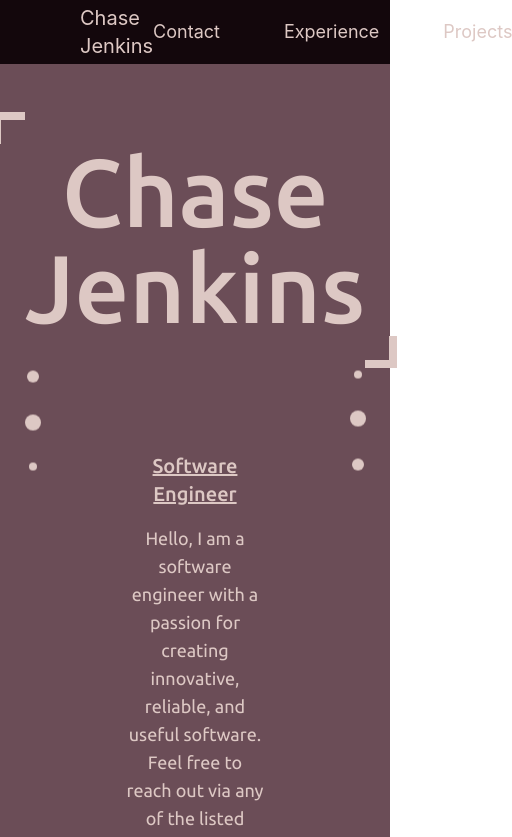
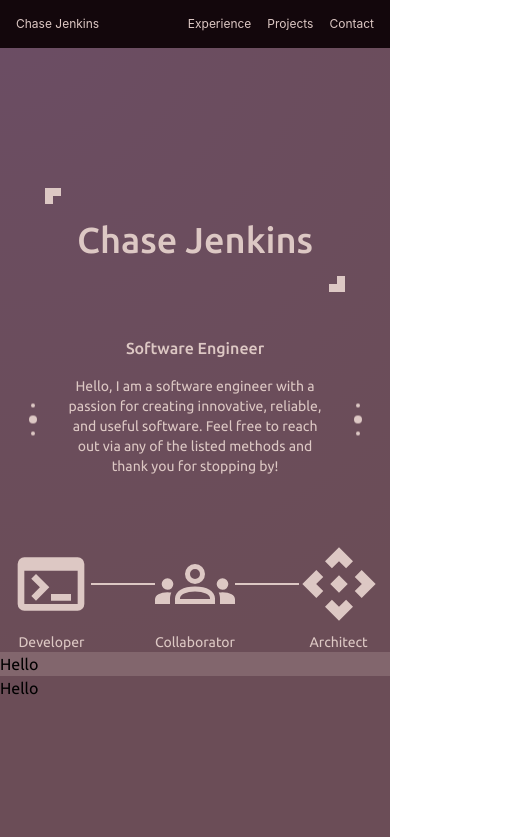
Before and after one commit to chasejenkins303/portfolio, a React (Create React App) app: page /#/ in a window 390 px wide. Shown: the top 837 px of the page, 512 px wide, since content can reach past the window. Built offline with nearby package versions, Linux system fonts and the light colour scheme; the HTML template or start-up script is replaced by a standard one.

Commit message:
mobile compatible

```diff
--- a/src/components/Navbar.tsx
+++ b/src/components/Navbar.tsx
@@ -1,18 +1,18 @@
 
 export default function Navbar() {
     return(
-        <div className="w-full h-16 bg-black flex justify-between items-center px-20 text-light">
-            <p className="text-xl">Chase Jenkins</p>
-            <div className="flex items-center gap-16 text-lg h-full">
-                <p className="hover:cursor-pointer hover:underline">
-                    Contact
-                </p>
+        <div className="w-full h-12 px-4 sm:h-16 bg-black flex justify-between items-center sm:px-20 text-light">
+            <p className="text-xs sm:text-xl">Chase Jenkins</p>
+            <div className="flex items-center gap-4 sm:gap-8 md:gap-16 text-xs sm:text-lg h-full">
                 <p className="hover:cursor-pointer hover:underline">
                     Experience
                 </p>
                 <p className="hover:cursor-pointer hover:underline">
                     Projects
                 </p>
+                <p className="hover:cursor-pointer hover:underline">
+                    Contact
+                </p>
             </div>
         </div>
     )
--- a/src/components/WhiteSpace.tsx
+++ b/src/components/WhiteSpace.tsx
@@ -4,16 +4,16 @@ function WhiteSpace(isLoaded: any) {
   return (
     <div className={`absolute inset-y-0 left-0 right-0 flex justify-between pointer-events-none ${isLoaded ? 'animate-fadeInTwo' : 'opacity-0'}`}>
       {/* Left side floating dots */}
-      <div className="relative w-1/6 h-full flex flex-col justify-center items-center space-y-8">
-        <div className="w-3 h-3 bg-light rounded-full animate-float"></div>
-        <div className="w-4 h-4 bg-light rounded-full animate-float"></div>
-        <div className="w-2 h-2 bg-light rounded-full animate-float"></div>
+      <div className="relative w-1/6 h-full flex flex-col justify-center items-center space-y-2 md:space-y-8">
+        <div className="w-1 h-1 md:w-3 md:h-3 bg-light rounded-full animate-float"></div>
+        <div className="w-2 h-2 md:w-4 md:h-4 bg-light rounded-full animate-float"></div>
+        <div className="w-1 h-1 md:w-2 md:h-2 bg-light rounded-full animate-float"></div>
       </div>
       {/* Right side floating dotss */}
-      <div className="relative w-1/6 h-full flex flex-col justify-center items-center space-y-8">
-        <div className="w-2 h-2 bg-light rounded-full animate-float"></div>
-        <div className="w-4 h-4 bg-light rounded-full animate-float"></div>
-        <div className="w-3 h-3 bg-light rounded-full animate-float"></div>
+      <div className="relative w-1/6 h-full flex flex-col justify-center items-center space-y-2 md:space-y-8">
+        <div className="w-1 h-1 md:w-2 md:h-2 bg-light rounded-full animate-float"></div>
+        <div className="w-2 h-2 md:w-4 md:h-4 bg-light rounded-full animate-float"></div>
+        <div className="w-1 h-1 md:w-3 md:h-3 bg-light rounded-full animate-float"></div>
       </div>
     </div>
   );
--- a/src/pages/Home.tsx
+++ b/src/pages/Home.tsx
@@ -3,46 +3,46 @@ import { useState, useEffect } from "react";
 
 function Home() {
   const [isLoaded, setIsLoaded] = useState(false);
-//   const [position, setPosition] = useState({ x: 0, y: 0 });
+  const [position, setPosition] = useState({ x: 0, y: 0 });
 
-//   const handleMouseMove = (e: any) => {
-//     setPosition({ x: e.clientX, y: e.clientY });
-//   };
+  const handleMouseMove = (e: any) => {
+    setPosition({ x: e.clientX, y: e.clientY });
+  };
 
-//   const gradientStyle = {
-//     background: `radial-gradient(circle at ${position.x}px ${position.y -64}px, #6B4D65 5%, #6B4D57 8%)`,
-//   };
+  const gradientStyle = {
+    background: `radial-gradient(circle at ${position.x}px ${position.y -64}px, #6B4D65 0%, #6B4D60 20%, #6B4D57 70%)`,
+  };
   useEffect(() => {
     setIsLoaded(true);
   }, []);
 
   return (
-    <div className="font-sans bg-mauve min-h-[100vh] w-full">
-         {/* style={gradientStyle}
-    onMouseMove={handleMouseMove}> */}
+    <div className="font-sans bg-mauve min-h-[100vh] w-full"
+         style={gradientStyle}
+    onMouseMove={handleMouseMove}>
       <WhiteSpace isLoaded={isLoaded} />
       <div className={`min-h-[55vh] flex justify-center items-end mb-8`}>
-        <div className="flex flex-col justify-center items-center text-center pt-12 gap-12">
+        <div className="flex flex-col justify-center items-center text-center pt-12 gap-2 sm:gap-12">
             <h1
-                className={`text-light text-8xl p-8 font-medium rounded-xl relative ${
+                className={`text-light text-4xl sm:text-4xl md:text-6xl lg:text-8xl p-8 font-medium rounded-xl relative ${
                 isLoaded ? "animate-fadeIn" : "opacity-0"
                 }`}
             >
                 Chase Jenkins
-                <span className="absolute top-0 left-0 w-8 h-8 border-t-8 border-l-8 border-light"></span>
-                <span className="absolute bottom-0 right-0 w-8 h-8 border-b-8 border-r-8 border-light"></span>
+                <span className="absolute top-0 left-0 w-4 md:w-8 h-4 md:h-8 border-t-8 border-l-8 border-light"></span>
+                <span className="absolute bottom-0 right-0 w-4 md:w-8 h-4 md:h-8 border-b-8 border-r-8 border-light"></span>
             </h1>
             <div className={`rounded-xl m-4 ${
                     isLoaded ? "animate-fadeInTwo" : "opacity-0"
                     }`}
             >
                 <div
-                    className={`max-w-[45vw] text-light text-bold rounded-xl flex-col m-1 p-4 gap-2 ${
+                    className={`max-w-[75vw] md:max-w-[65vw] xl:max-w-[45vw] text-light text-bold rounded-xl flex-col m-1 p-4 gap-2 ${
                     isLoaded ? "animate-fadeInTwo" : "opacity-0"
                     }`}
                 >
-                    <p className="text-xl underline pb-4 font-medium">Software Engineer</p>
-                    <p className="text-lg">
+                    <p className="text-md sm:text-xl pb-4 font-medium">Software Engineer</p>
+                    <p className="text-sm sm:text-lg">
                     Hello, I am a software engineer with a passion for creating
                     innovative, reliable, and useful software. Feel free to reach out
                     via any of the listed methods and thank you for stopping by!
@@ -57,52 +57,52 @@ function Home() {
           isLoaded ? "animate-fadeInThree" : "opacity-0"
         }`}
       >
-        <div className="grid grid-cols-5 w-[75vw] px-36 gap-4 pt-6 text-light text-lg place-items-center">
+        <div className="grid grid-cols-5 w-[90vw] sm:w-[75vw] lg:px-36 gap-2 sm:gap-4 sm:pt-6 text-light text-sm md:text-lg place-items-center">
           <svg
+            className="lg:w-32 lg:h-32 w-20 h-20"
             xmlns="http://www.w3.org/2000/svg"
-            height="128px"
             viewBox="0 -960 960 960"
-            width="128px"
             fill="#DDC8C4"
           >
             <path d="M160-160q-33 0-56.5-23.5T80-240v-480q0-33 23.5-56.5T160-800h640q33 0 56.5 23.5T880-720v480q0 33-23.5 56.5T800-160H160Zm0-80h640v-400H160v400Zm140-40-56-56 103-104-104-104 57-56 160 160-160 160Zm180 0v-80h240v80H480Z" />
           </svg>
           <span
-            className="border-t-2 border-light w-full"
-            style={{ maxWidth: "128px" }}
+            className="border-t-2 border-light w-full max-w-[128px]"
           ></span>
           <svg
+            className="lg:w-32 lg:h-32 w-20 h-20"
             xmlns="http://www.w3.org/2000/svg"
-            height="128px"
             viewBox="0 -960 960 960"
-            width="128px"
             fill="#DDC8C4"
           >
             <path d="M0-240v-53q0-38.57 41.5-62.78Q83-380 150.38-380q12.16 0 23.39.5t22.23 2.15q-8 17.35-12 35.17-4 17.81-4 37.18v65H0Zm240 0v-65q0-32 17.5-58.5T307-410q32-20 76.5-30t96.5-10q53 0 97.5 10t76.5 30q32 20 49 46.5t17 58.5v65H240Zm540 0v-65q0-19.86-3.5-37.43T765-377.27q11-1.73 22.17-2.23 11.17-.5 22.83-.5 67.5 0 108.75 23.77T960-293v53H780Zm-480-60h360v-6q0-37-50.5-60.5T480-390q-79 0-129.5 23.5T300-305v5ZM149.57-410q-28.57 0-49.07-20.56Q80-451.13 80-480q0-29 20.56-49.5Q121.13-550 150-550q29 0 49.5 20.5t20.5 49.93q0 28.57-20.5 49.07T149.57-410Zm660 0q-28.57 0-49.07-20.56Q740-451.13 740-480q0-29 20.56-49.5Q781.13-550 810-550q29 0 49.5 20.5t20.5 49.93q0 28.57-20.5 49.07T809.57-410ZM480-480q-50 0-85-35t-35-85q0-51 35-85.5t85-34.5q51 0 85.5 34.5T600-600q0 50-34.5 85T480-480Zm.35-60Q506-540 523-557.35t17-43Q540-626 522.85-643t-42.5-17q-25.35 0-42.85 17.15t-17.5 42.5q0 25.35 17.35 42.85t43 17.5ZM480-300Zm0-300Z" />
           </svg>
           <span
-            className="border-t-2 border-light w-full"
-            style={{ maxWidth: "128px" }}
+            className="border-t-2 border-light w-full max-w-[128px]"
           ></span>
           <svg
+            className="lg:w-32 lg:h-32 w-20 h-20"
             xmlns="http://www.w3.org/2000/svg"
-            height="128px"
             viewBox="0 -960 960 960"
-            width="128px"
             fill="#DDC8C4"
           >
             <path d="M480-375 375-480l105-105 105 105-105 105Zm-85-294-83-83 168-168 168 168-83 83-85-85-85 85ZM208-312 40-480l168-168 83 83-85 85 85 85-83 83Zm544 0-83-83 85-85-85-85 83-83 168 168-168 168ZM480-40 312-208l83-83 85 85 85-85 83 83L480-40Z" />
           </svg>
-          <p className="text-center col-start-1 col-end-2 text-xl">Developer</p>
-          <p className="text-center col-start-3 col-end-4 text-xl">
+          <p className="text-center col-start-1 col-end-2 text-sm md:text-xl">Developer</p>
+          <p className="text-center col-start-3 col-end-4 text-sm md:text-xl">
             Collaborator
           </p>
-          <p className="text-center col-start-5 col-end-6 text-xl">Architect</p>
+          <p className="text-center col-start-5 col-end-6 text-sm md:text-xl">Architect</p>
         </div>
       </div>
 
       <div>
-        <p>Changes Again</p>
+        <div className="bg-light bg-opacity-20">
+            <p>Hello</p>
+        </div>
+        <div>
+            <p>Hello</p>
+        </div>
       </div>
     </div>
   );
```
